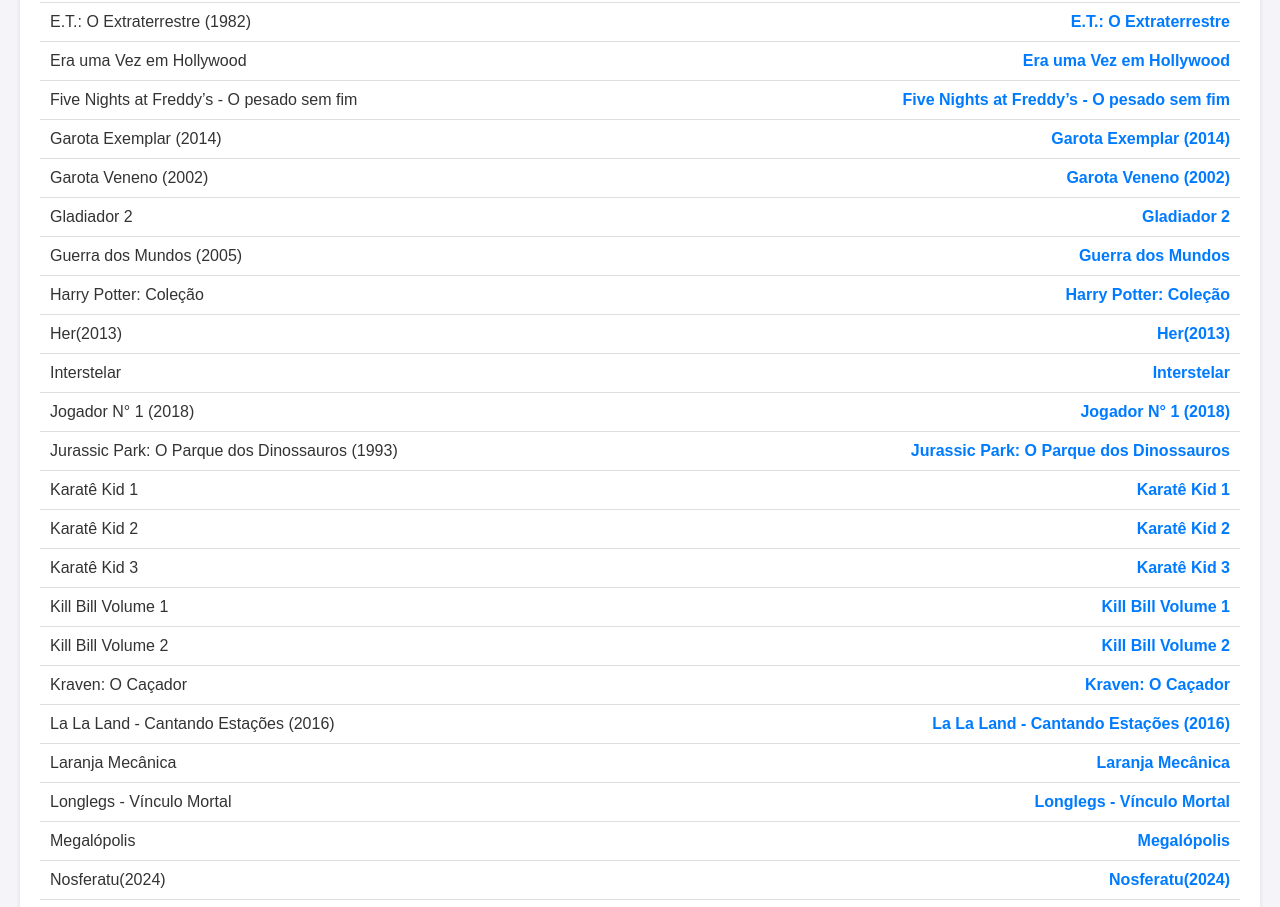
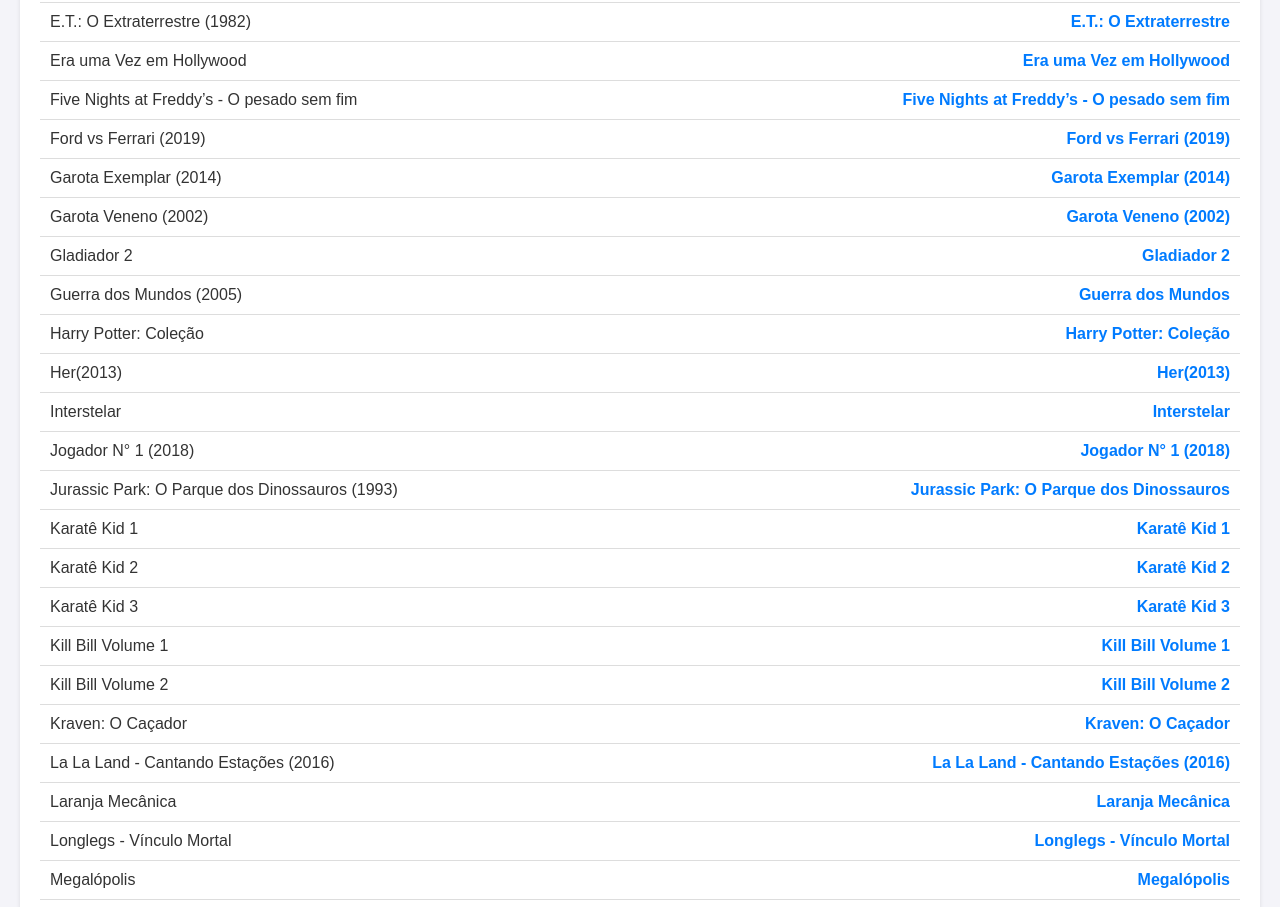
Before and after one commit to Jorgew95/projeto-site, a website: page filmes.html in a window 1280 px wide. Shown: the part 1140-2047 px from the top of the page. Drawn offline with Linux system fonts and the light colour scheme.

Commit message:
adicionado ford vs ferrari

```diff
--- a/filmes.html
+++ b/filmes.html
@@ -33,6 +33,10 @@
                 <li>
                     <span>007 Atuais</span>
                     <a href="https://drive.google.com/drive/u/0/mobile/folders/1ATmaF_AYSN6-_8_BDHndWC438s1d90zo" target="_blank" title="Ver detalhes sobre 007 Atuais">007 Atuais</a>
+                </li>
+                <li>
+                    <span>Ford vs Ferrari (2019)</span>
+                    <a href="https://drive.google.com/drive/u/0/folders/103l7zX6F4ffRXGuc7sfX4s3Y1igu5vGM" target="_blank" title="Ver detalhes sobre Ford vs Ferrari (2019)">Ford vs Ferrari (2019)</a>
                 </li>
                 <li>
                     <span>Se7en - Os Sete Crimes Capitais (1995)</span>
```
